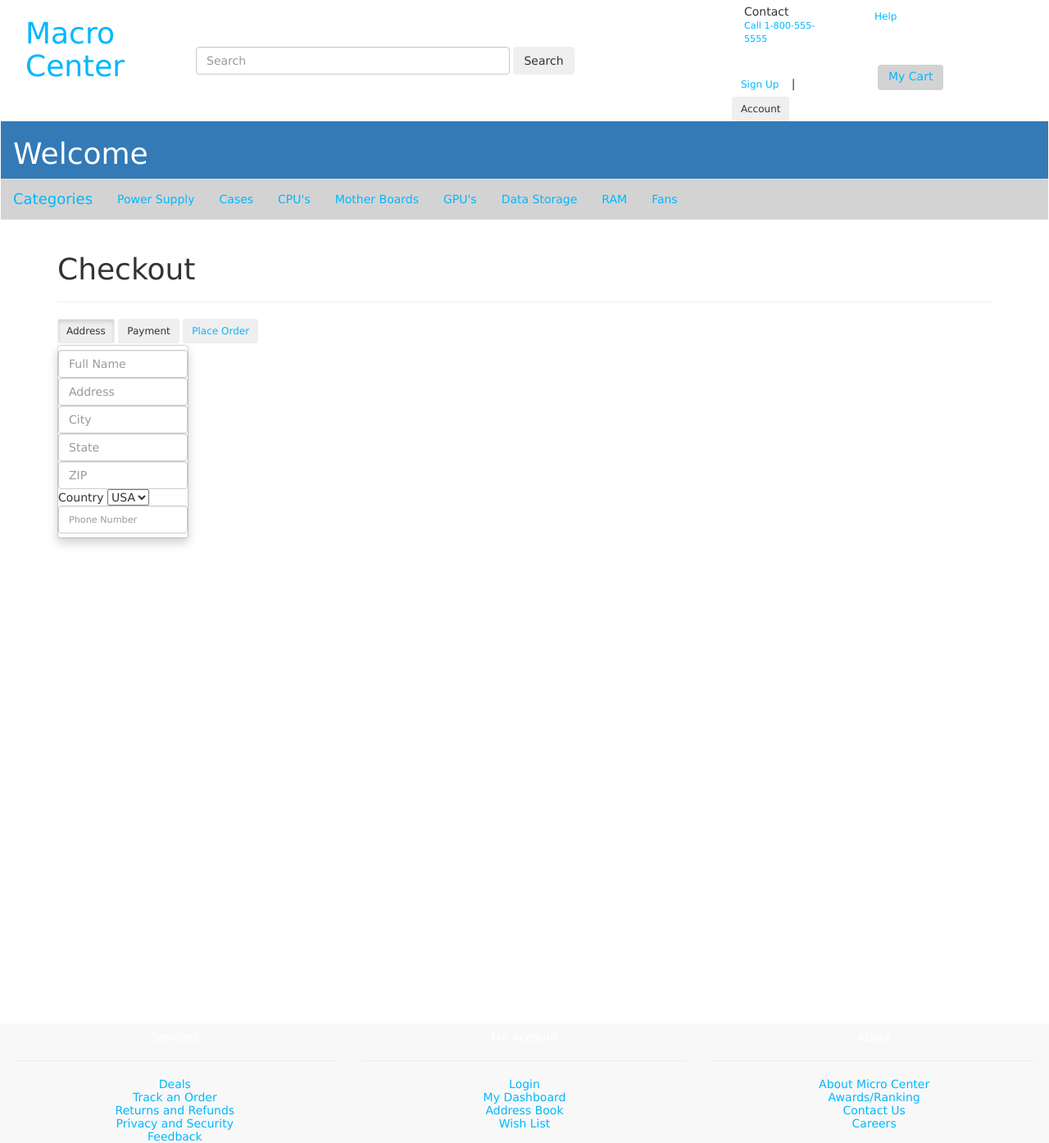
After one commit to RyanArdiente/MacroCenterWebsite-1, a Node server app: page /cart/checkout in a window 1280 px wide, after a click on "Address". The commit adds this page. Shown: the whole page at 82% size. Run offline with Node 20, Linux system fonts and the light colour scheme; some libraries are stand-ins or nearby versions.

Commit message:
checkout

```diff
--- /dev/null
+++ b/public/js/checkoutClient.js
@@ -0,0 +1,3 @@
+window.onload = function() {
+  console.log("LOADED checkoutClient.js");
+};
--- /dev/null
+++ b/public/js/orderplacedClient.js
@@ -0,0 +1,3 @@
+indow.onload = function() {
+  console.log("LOADED orderplacedClient.js");
+};
--- a/routes/cartServer.js
+++ b/routes/cartServer.js
@@ -4,31 +4,57 @@ var request = require('request');
 var app = express();
 
 console.log("server side cartServer.js route loaded");
+router.get('/', function(req, res, next) {
+  res.render('cart', {
+    page: {
+      header: "Shopping Cart",
+      title: "Shopping Cart",
+      script: "<script  type='text/javascript' src='../js/cartClient.js'></script>",
+    }
+  });
+});
+
 // router.get('/', function(req, res, next) {
-//   res.render('cart', {
-//     page: {
-//       header: "Shopping Cart",
-//       title: "Shopping Cart",
-//       script: "<script  type='text/javascript' src='../js/cartClient.js'></script>",
-//     }
+//   console.log("inside cart route");
+//   var cart = {};
+//   request('http://localhost:8080/MacroCenter/rest/cart', function(error, r, body) {
+//     cart = (JSON.parse(body));
+//     console.log("Inside requst to java Data is  " + cart + " and id is " + cart.id);
+//     res.render('about', {
+//       page: {
+//         header: "Shopping Cart",
+//         title: "Shopping Cart",
+//         cart: cart,
+//         script: "<script  type='text/javascript' src='../js/cartClient.js'></script>"
+//       }
+//     });
 //   });
 // });
 
-router.get('/', function(req, res, next) {
-  console.log("inside cart route");
-  var cart = {};
-  request('http://localhost:8080/MacroCenter/rest/cart', function(error, r, body) {
-    cart = (JSON.parse(body));
-    console.log("Inside requst to java Data is  " + cart + " and id is " + cart.id);
-    res.render('about', {
+router.get('/checkout', function(req, res, next)
+{
+  console.log("inside checkout route");
+    res.render('checkout', {
       page: {
-        header: "Shopping Cart",
-        title: "Shopping Cart",
-        cart: cart,
-        script: "<script  type='text/javascript' src='../js/cartClient.js'></script>"
+        header: "Checkout",
+        title: "Checkout",
+        // cart: cart,
+        script: "<script  type='text/javascript' src='../js/checkoutClient.js'></script>"
       }
     });
-  });
+});
+
+router.get('/checkout/orderplaced', function(req, res, next)
+{
+  console.log("inside orderplaced route");
+    res.render('orderplaced', {
+      page: {
+        header: "Order Placed",
+        title: "Order Placed",
+        // cart: cart,
+        script: "<script  type='text/javascript' src='../js/orderplacedClient.js'></script>"
+      }
+    });
 });
 
 module.exports = router;
--- /dev/null
+++ b/views/checkout.handlebars
@@ -0,0 +1,89 @@
+<title>{{page.title}}</title>
+<h1>{{page.header}}</h1><hr>
+<div>
+  <div id="checkout">
+  </div>
+  <div class="btn-group">
+    <button type="button" class="btn btn-secondary btn-sm dropdown-toggle" data-toggle="dropdown" aria-haspopup="true" aria-expanded="false">
+      Address
+    </button>
+    <div class="dropdown-menu" class="col-md-12">
+      <!-- <a class="dropdown-item" href="/user/signin">Login</a>
+      <a class="dropdown-item" href="/user/account">Account Settings</a>
+      <a class="dropdown-item" href="/products/test" id="productTest">productTest</a>
+      <a class="dropdown-item" href="/login/logout">Logout</a> -->
+      <div class="dropdown-item" class="col-md-12">
+          <input type="text" class="form-control" id="fullname" placeholder="Full Name">
+      </div>
+      <div class="dropdown-item" class="col-md-12">
+          <input type="text" class="form-control" id="address" placeholder="Address">
+      </div>
+      <div class="dropdown-item" class="col-md-12">
+          <input type="text" class="form-control" id="city" placeholder="City">
+      </div>
+      <div class="dropdown-item" class="col-md-12">
+          <input type="text" class="form-control" id="state" placeholder="State">
+      </div>
+      <div class="dropdown-item" class="col-md-12">
+          <input type="text" class="form-control" id="zip" placeholder="ZIP">
+      </div>
+      <div class="dropdown-item" class="col-md-12">
+          Country
+          <select>
+            <option>USA</option>
+          </select>
+          <!-- <input type="text" class="form-control" id="country" placeholder="Country"> -->
+      </div>
+      <div class="dropdown-item" class="col-md-12">
+          <input type="text" class="form-control" id="phoneNumber" placeholder="Phone Number">
+      </div>
+    </div>
+  </div>
+
+  <div class="btn-group">
+    <button type="button" class="btn btn-secondary btn-sm dropdown-toggle" data-toggle="dropdown" aria-haspopup="true" aria-expanded="false">
+      Payment
+    </button>
+    <div class="dropdown-menu" class="col-md-12">
+      <div class="dropdown-item" class="col-md-12">
+          <input type="text" class="form-control" id="cardNumber" placeholder="Card Number">
+      </div>
+      <div class="dropdown-item" class="col-md-12">
+          <input type="text" class="form-control" id="nameOnCard" placeholder="Name On Card">
+      </div>
+      <div class="dropdown-item" class="col-md-12">
+          Expiration Date
+          <select>
+            <option>01</option>
+            <option>02</option>
+            <option>03</option>
+            <option>04</option>
+            <option>05</option>
+            <option>06</option>
+            <option>07</option>
+            <option>08</option>
+            <option>09</option>
+            <option>10</option>
+            <option>11</option>
+            <option>12</option>
+          </select>
+          <input type="text" class="form-control" id="year" placeholder="Year">
+      </div>
+    </div>
+  </div>
+  <!-- <form>
+    <div class="form-group row">
+        <div class="col-sm-10">
+          <input type="text" class="form-control" id="loginUsername" placeholder="Username">
+        </div>
+    </div>
+    <div class="form-group row">
+      <div class="col-sm-10">
+        <input type="password" class="form-control" id="loginPassword" placeholder="Password">
+      </div>
+    </div>
+    <a href="/cart/checkout/orderplaced" class="btn btn-primary" id="orderplaced">Checkout</a>
+  </form> -->
+<a href="/cart/checkout/orderplaced"><button class="btn btn-secondary btn-sm">Place Order</button></a>
+{{{page.script}}}
+</div>
--- a/views/layouts/application.handlebars
+++ b/views/layouts/application.handlebars
@@ -89,7 +89,7 @@
 								<button type="button" class="btn btn-secondary" id="logoutUserBtn">Logout</button>  -->
 							</div>
 							<div class="col-md-6">
-								<button type="button" class="btn btn-secondary" id="cartCard"><i class="zmdi zmdi-shopping-cart zmdi-hc-2x"></i> My Cart</button>
+								<a href="/cart"><button type="button" class="btn btn-secondary" id="cartCard"><i class="zmdi zmdi-shopping-cart zmdi-hc-2x"></i> My Cart</button></a>
 							</div>
 						</div>
 					</div>
```
Also changed, not shown: views/cart.handlebars (+7 -8 lines), views/orderplaced.handlebars (added, +7 -0 lines).
